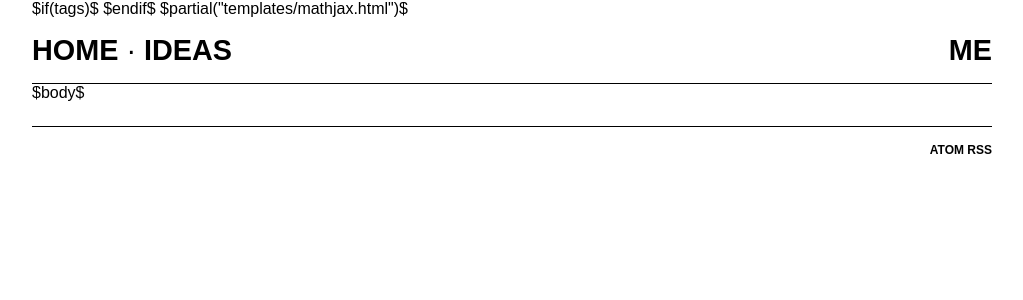
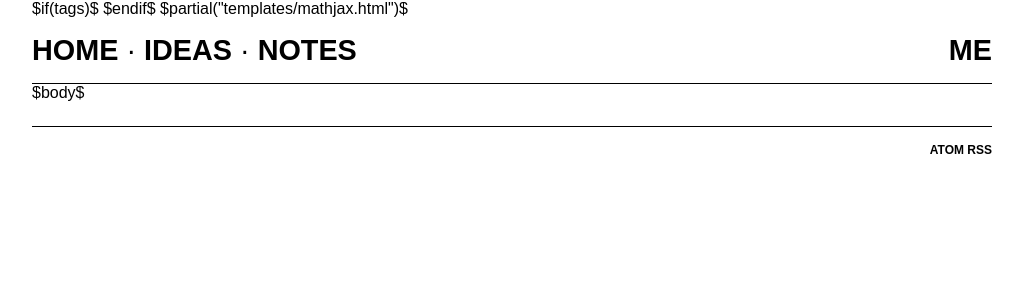
Before and after one commit to karlicoss/beepb00p, a Python web app: template templates/default.html in a window 1280 px wide. Shown: the top 300 px of the page, without its empty margins (128-1151 px from the left). Run offline with Jinja, Linux system fonts and the light colour scheme; the template is opened without the code that fills it, so the values that code supplies are empty.

Commit message:
add notes.html

```diff
--- a/templates/default.html
+++ b/templates/default.html
@@ -25,8 +25,11 @@
             <nav>
                 <span class="nav-left">
                     <a class="fat" href="/">Home</a>
-                    ·<!-- TODO eh, not sure if this symbol is good for that... -->
+                    <!-- TODO eh, not sure if this symbol is good for that... -->
+                    ·
                     <a class="fat" href="/ideas.html">Ideas</a>
+                    ·
+                    <a class="fat" href="/notes.html">Notes</a>
                 </span>
                 <!-- TODO do site and archive later when they actually have something meaningful -->
                 <!-- <a href="/site.html">Site</a> -->
```
Also changed, not shown: 1 other file.
